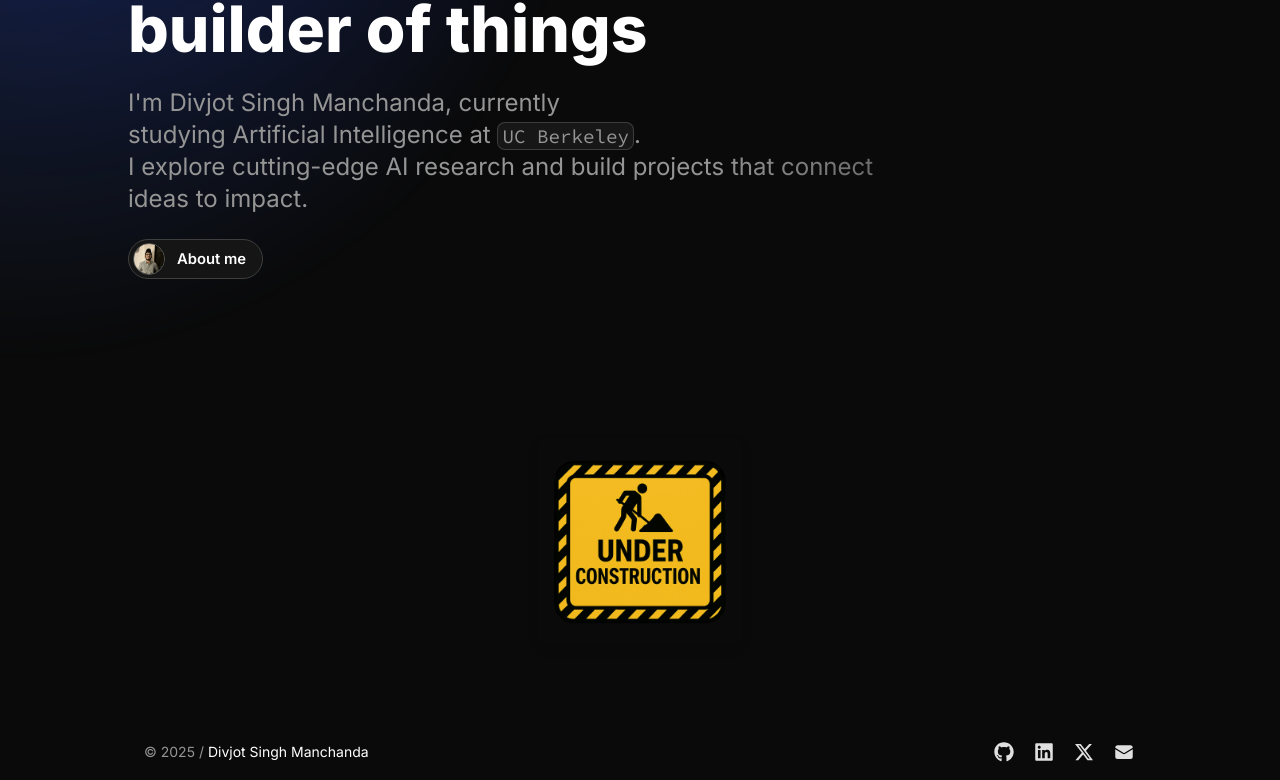
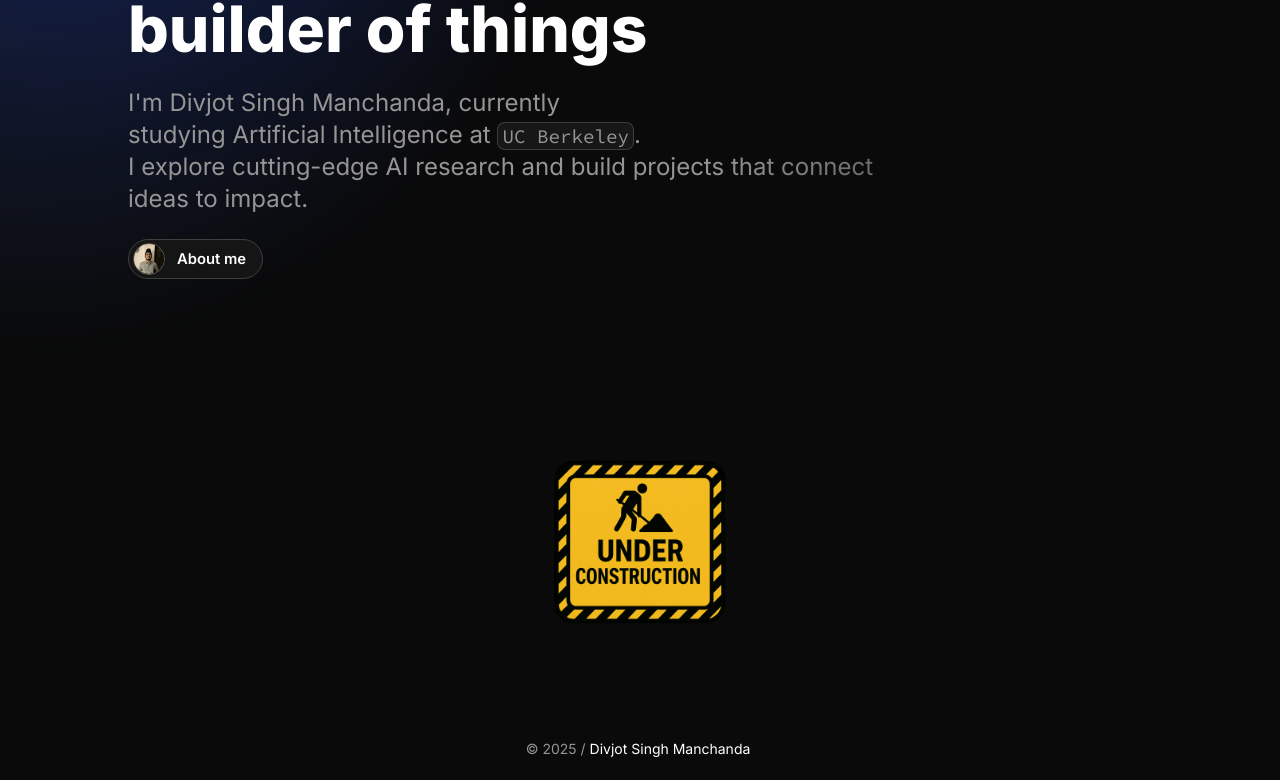
Before and after one commit to djsmanchanda/djsmanchanda_website, a Next.js app: page / in a window 1280 px wide. Shown: the part 235-1015 px from the top of the page. Built offline with nearby package versions, Linux system fonts and the light colour scheme.

Commit message:
Update Footer.tsx

```diff
--- a/src/components/Footer.tsx
+++ b/src/components/Footer.tsx
@@ -1,5 +1,5 @@
-import { Flex, IconButton, SmartLink, Text } from "@/once-ui/components";
-import { person, social } from "@/app/resources/content";
+import { Flex, Text } from "@/once-ui/components";
+import { person } from "@/app/resources/content";
 import styles from "./Footer.module.scss";
 
 export const Footer = () => {
@@ -20,31 +20,14 @@ export const Footer = () => {
         paddingY="8"
         paddingX="16"
         gap="16"
-        horizontal="space-between"
+        horizontal="center" // Changed from "space-between" to "center" to center the text
         vertical="center"
       >
         <Text variant="body-default-s" onBackground="neutral-strong">
           <Text onBackground="neutral-weak">© {currentYear} /</Text>
           <Text paddingX="4">{person.name}</Text>
-          <Text onBackground="neutral-weak">
-
-          </Text>
+          <Text onBackground="neutral-weak"></Text>
         </Text>
-        <Flex gap="16">
-          {social.map(
-            (item) =>
-              item.link && (
-                <IconButton
-                  key={item.name}
-                  href={item.link}
-                  icon={item.icon}
-                  tooltip={item.name}
-                  size="s"
-                  variant="ghost"
-                />
-              ),
-          )}
-        </Flex>
       </Flex>
       <Flex height="80" show="s"></Flex>
     </Flex>
```
